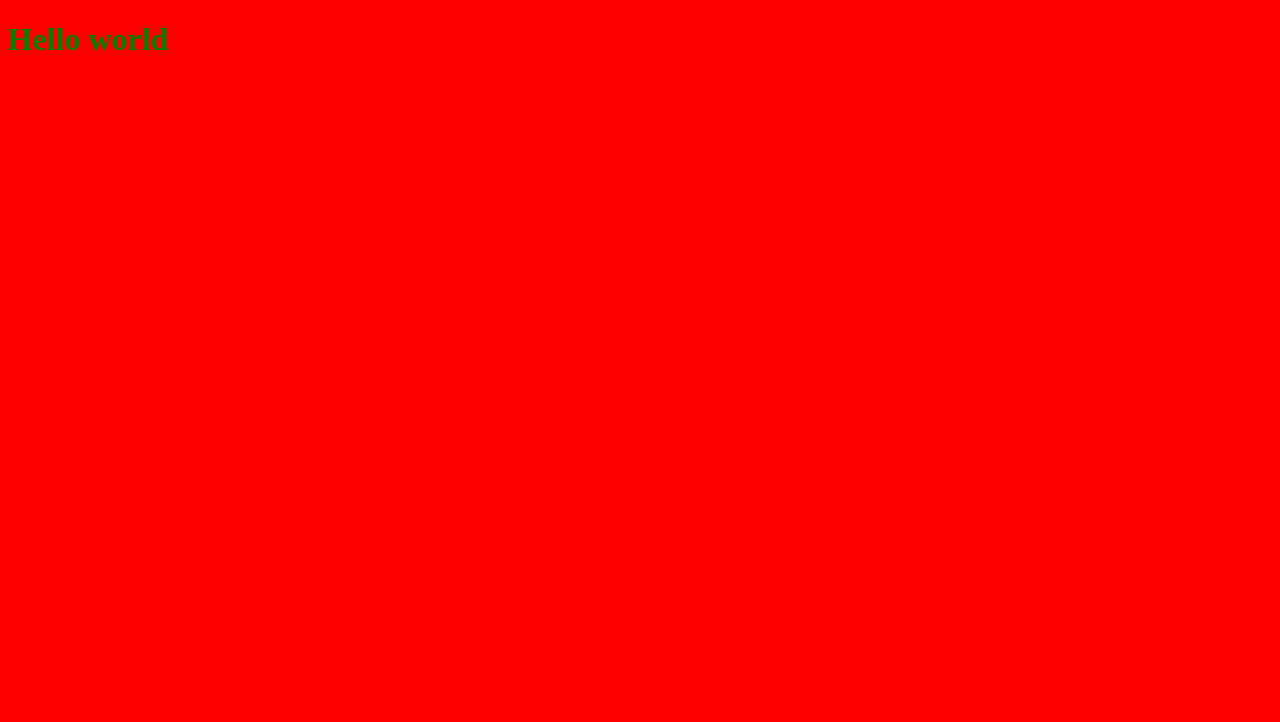
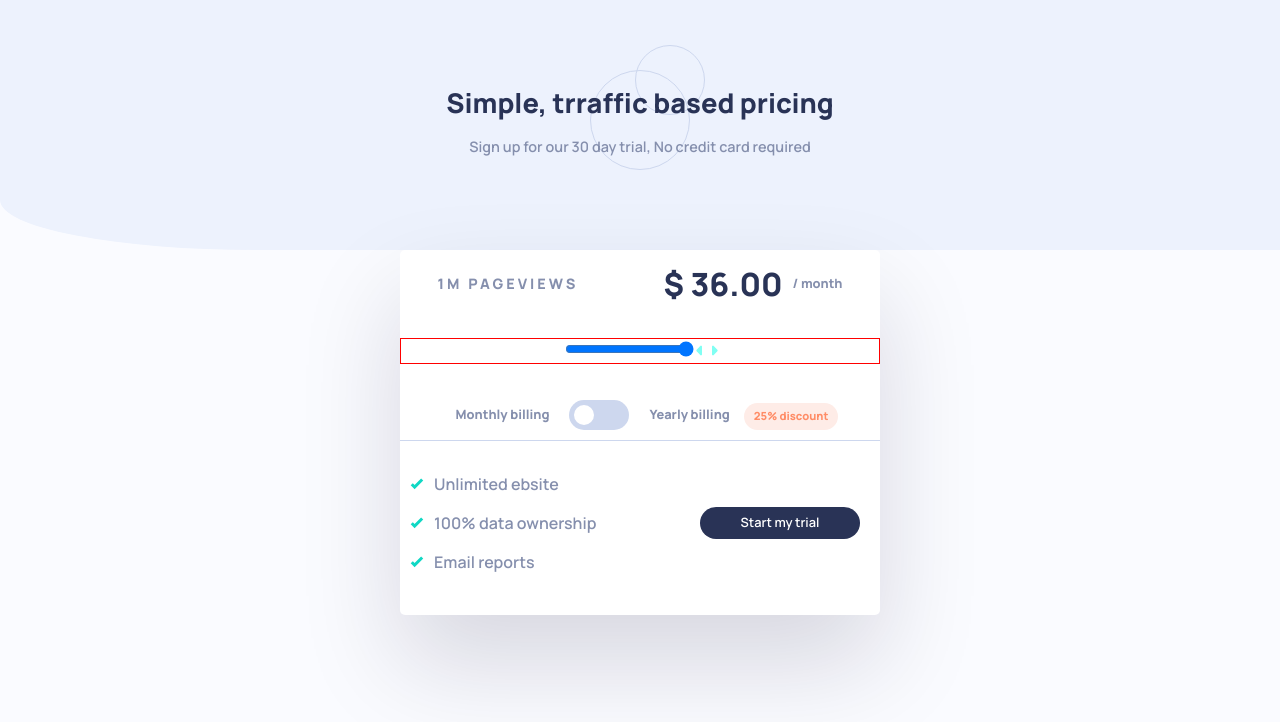
Before and after one commit to zineb-Bou/Interactive-pricing-component, a React app: page / in a window 1280 px wide. Built offline with nearby package versions, Linux system fonts and the light colour scheme.

Commit message:
:white_check_mark: Implement header & card.

```diff
--- /dev/null
+++ b/src/components/card.js
@@ -0,0 +1,156 @@
+import React from 'react';
+import { Checkmark } from './icons';
+import { SliderIcon } from './icons';
+import styles from '../style/button.module.css';
+import font from '../style/typography.module.css';
+const pricing = [
+  { viewsValue: 10, viewsSymbol: 'K', price: 8 },
+  { viewsValue: 50, viewsSymbol: 'K', price: 12 },
+  { viewsValue: 100, viewsSymbol: 'K', price: 16 },
+  { viewsValue: 500, viewsSymbol: 'K', price: 24 },
+  { viewsValue: 1, viewsSymbol: 'M', price: 36 },
+];
+// - 10K pageviews / $8 per month
+// - 50K pageviews / $12 per month
+// - 100K pageviews / $16 per month
+// - 500k pageviews / $24 per month
+// - 1M pageviews / $36 per month
+function CardFooter() {
+  return (
+    <div className="card-footer">
+      <ul className="list" role="list">
+        <li>
+          <Checkmark className="checkmarkIcon" aria-hidden="true" />
+          Unlimited ebsite
+        </li>
+        <li>
+          <Checkmark className="checkmarkIcon" aria-hidden="true" />
+          100% data ownership
+        </li>
+        <li>
+          <Checkmark className="checkmarkIcon" aria-hidden="true" />
+          Email reports
+        </li>
+      </ul>
+      <button className={styles.cta}> Start my trial</button>
+    </div>
+  );
+}
+class Slider extends React.Component {
+  handleViewsChange(views) {
+    this.props.onViewsChange(views);
+  }
+  handleValueChange(e) {
+    const price = pricing[e.target.value].price;
+    const views = `${pricing[e.target.value].viewsValue}${
+      pricing[e.target.value].viewsSymbol
+    }`;
+    this.props.onPriceChange(price);
+    this.handleViewsChange(views);
+  }
+  render() {
+    return (
+      <div className="card-content__slidebar">
+        <label htmlFor="price">
+          {/* className={styles.rangeWrapper} */}
+          <span>
+            <input
+              id="price"
+              type="range"
+              min="0"
+              max="4"
+              onChange={this.handleValueChange.bind(this)}
+            />
+            {/* className={styles.thumb} */}
+            <span className="sliderTrack"></span>
+            <span className="sliderThumb">
+              <SliderIcon className="sliderIcon" />
+            </span>
+          </span>
+          <span className="visually-hidden"> Price</span>
+        </label>
+      </div>
+    );
+  }
+}
+class CardTop extends React.Component {
+  constructor(props) {
+    super(props);
+    this.state = {
+      price: pricing[4].price,
+      views: `${pricing[4].viewsValue}${pricing[4].viewsSymbol}`,
+    };
+  }
+  handlePriceChange(price) {
+    this.setState({
+      price,
+    });
+  }
+  handleViewsChange(views) {
+    this.setState({
+      views,
+    });
+  }
+  render() {
+    return (
+      <div className="card-content">
+        {/* {JSON.stringify(this.state)} */}
+        <div className="card-content__top">
+          <h3 className={font.cardTitle}> {this.state.views} pageviews </h3>
+          <div className="card-top__pricing">
+            <output
+              className={font.billingTag}
+            >{`$ ${this.state.price}.00`}</output>
+            <p className={font.smallText}> / month</p>
+          </div>
+        </div>
+        <Slider
+          // price={this.state.price}
+          // //
+          onPriceChange={this.handlePriceChange.bind(this)}
+          onViewsChange={this.handleViewsChange.bind(this)}
+        />
+        <div className="card-content__bottom">
+          <fieldset className={styles.toggleButton} aria-label="pricing toggle">
+            <legend className="visually-hidden">Billing option</legend>
+            <label htmlFor="monthly" className={font.smallText}>
+              Monthly billing
+            </label>
+            <div className={styles.toggleWrapper}>
+              <input
+                className={styles.toggleMonthly}
+                type="radio"
+                id="monthly"
+                name="notify"
+                value="monthly"
+                checked={true}
+              />
+              <input
+                className={styles.toggleYearly}
+                type="radio"
+                id="yearly"
+                name="notify"
+                value="yearly"
+              />
+              <span aria-hidden="true" className={styles.toggleBall}></span>
+            </div>
+            <label htmlFor="yearly" className={font.smallText}>
+              Yearly billing
+            </label>
+          </fieldset>
+          <span className={styles.discountTag}> 25% discount</span>
+        </div>
+      </div>
+    );
+  }
+}
+function Card() {
+  return (
+    <div className="card">
+      <h2 className="visually-hidden">Pricing card </h2>
+      <CardTop />
+      <CardFooter />
+    </div>
+  );
+}
+export default Card;
--- /dev/null
+++ b/src/components/header.js
@@ -0,0 +1,16 @@
+import React from 'react';
+import font from '../style/typography.module.css';
+function Header() {
+  return (
+    <header className="header">
+      <span aria-hidden="true" className="circle big-circle"></span>
+      <span aria-hidden="true" className="circle small-circle"></span>
+      <h1 className={font.title}> Simple, trraffic based pricing</h1>
+      <p className={font.subtitle}>
+        Sign up for our 30 day trial, No credit card required
+      </p>
+    </header>
+  );
+}
+
+export default Header;
--- /dev/null
+++ b/src/components/icons.js
@@ -0,0 +1,16 @@
+import React from 'react';
+
+export const Checkmark = (props) => (
+  <svg viewBox="0 0 9 8" {...props}>
+    <path strokeWidth="2" d="m1 4.134 1.907 1.908L7.949 1" />
+  </svg>
+);
+
+export const SliderIcon = (props) => (
+  <svg viewBox="0 0 22 13" {...props}>
+    <path
+      d="M16 2.558v7.884a1 1 0 0 0 1.735.679l3.639-3.943a1 1 0 0 0 0-1.356l-3.64-3.943A1 1 0 0 0 16 2.558zm-10 0v7.884a1 1 0 0 1-1.735.679L.626 7.178a1 1 0 0 1 0-1.356l3.64-3.943A1 1 0 0 1 6 2.558z"
+      fillRule="evenodd"
+    />
+  </svg>
+);
--- /dev/null
+++ b/src/components/main.js
@@ -0,0 +1,11 @@
+import React from 'react';
+import Card from './card';
+function Main() {
+  return (
+    <main className="main">
+      <Card />
+    </main>
+  );
+}
+
+export default Main;
--- a/src/index.js
+++ b/src/index.js
@@ -1,8 +1,16 @@
 import React from 'react';
 import ReactDOM from 'react-dom';
-import styles from './style/index.css';
+import Header from './components/header';
+import Main from './components/main';
+import './style/patters.css';
+import './style/layout.css';
 
 function App() {
-  return <h1 className={styles.title}> Hello world </h1>;
+  return (
+    <>
+      <Header />
+      <Main />
+    </>
+  );
 }
 ReactDOM.render(<App />, document.getElementById('root'));
--- /dev/null
+++ b/src/style/button.module.css
@@ -0,0 +1,84 @@
+@import 'color.css';
+
+.cta {
+  color: #fff;
+  background-color: var(--Dark-Desaturated-Blue);
+  border-radius: 30px;
+  border: none;
+  padding: 5px 20px;
+  width: 10rem;
+  height: 2rem;
+  font-size: 0.8rem;
+  margin: 0 20px;
+  cursor: pointer;
+}
+
+.toggleButton {
+  border: none;
+  display: flex;
+  flex-direction: row;
+  align-items: center;
+}
+.toggleWrapper {
+  width: 60px;
+  height: 30px;
+  border-radius: 20px;
+  background-color: var(--Light-Grayish-Blue);
+  display: flex;
+  align-items: center;
+  justify-content: space-around;
+  position: relative;
+  margin: 0 20px;
+}
+.toggleBall {
+  content: '';
+  background-color: #fff;
+  position: absolute;
+  transform: translateX(-15px);
+  transition: transform 200ms linear;
+  border-radius: 50px;
+  width: 20px;
+  height: 20px;
+}
+.toggleWrapper > input {
+  visibility: hidden;
+}
+.toggleYearly:checked ~ .toggleBall {
+  transform: translateX(15px);
+  transition: transform 200ms linear;
+}
+
+.discountTag {
+  background-color: var(--Light-Grayish-Red);
+  color: var(--Light-Red);
+  padding: 5px 10px;
+  border-radius: 20px;
+  font-weight: 800;
+  font-size: 0.7rem;
+}
+/* .rangeWrapper {
+  background-color: var(--Soft-Cyan);
+  display: flex;
+  justify-content: center;
+  height: 1rem;
+  width: 25rem;
+  border-radius: 50px;
+  position: relative;
+} */
+/* input[type='range'] {
+  visibility: hidden;
+}
+input[type='range']::-webkit-slider-thumb {
+  -webkit-appearance: none;
+  visibility: hidden;
+}
+
+.thumb {
+  height: 3rem;
+  width: 3rem;
+  border-radius: 50%;
+  background-color: var(--Strong-Cyan);
+  display: grid;
+  place-items: center;
+
+} */
--- /dev/null
+++ b/src/style/color.css
@@ -0,0 +1,24 @@
+:root {
+  /* (Full Slider Bar) */
+  --Soft-Cyan: hsl(174, 77%, 80%);
+  /* (Slider Backround) */
+  --Strong-Cyan: hsl(174, 86%, 45%);
+  /* (Discount Background) */
+  --Light-Grayish-Red: hsl(14, 92%, 95%);
+  /* (Discount Text) */
+  --Light-Red: hsl(15, 100%, 70%);
+  /* (CTA Text) */
+  --Pale-Blue: hsl(226, 100%, 87%);
+  /* (Pricing Component Background) */
+  --White: hsl (0, 0%, 100%);
+  /* (Main Background) */
+  --Very-Pale-Blue: hsl(230, 100%, 99%);
+  /* (Empty Slider Bar) */
+  --Light-Grayish-Blue: hsl(224, 65%, 95%);
+  /*  (Toggle Background) */
+  --Light-Grayish-Blue: hsl(223, 50%, 87%);
+  /* (Text) */
+  --Grayish-Blue: hsl(225, 20%, 60%);
+  /* (Text & CTA Background) */
+  --Dark-Desaturated-Blue: hsl(227, 35%, 25%);
+}
--- a/src/style/index.css
+++ /dev/null
@@ -1,6 +0,0 @@
-.title {
-  color: green;
-}
-body {
-  background-color: red;
-}
--- /dev/null
+++ b/src/style/layout.css
@@ -0,0 +1,93 @@
+@import 'reset.css';
+
+body {
+  min-height: 100vh;
+  background-color: var(--Very-Pale-Blue);
+  position: relative;
+}
+.main {
+  display: flex;
+  justify-content: center;
+  /* border: 1px solid green; */
+}
+.header {
+  /* border: 1px solid red; */
+  z-index: 2;
+  display: flex;
+  flex-direction: column;
+  align-items: center;
+  justify-content: center;
+  height: 15rem;
+  position: relative;
+}
+.card {
+  width: 30rem;
+  padding: 10px 0;
+  background-color: #fff;
+  border-radius: 5px;
+  margin: 10px 20px;
+  box-shadow: rgba(17, 12, 46, 0.15) 0px 48px 100px 0px;
+}
+.card-content {
+  display: flex;
+  flex-direction: column;
+}
+.card-content__top {
+  display: flex;
+  flex-direction: row;
+  justify-content: space-around;
+  align-items: center;
+}
+.card-top__pricing {
+  display: flex;
+  flex-direction: row;
+  align-items: center;
+}
+.card-content__slidebar {
+  border: 1px solid red;
+  display: flex;
+  justify-content: center;
+  margin: 30px 0;
+}
+
+.card-content__bottom {
+  display: flex;
+  flex-direction: row;
+  justify-content: center;
+  align-items: center;
+}
+.card-footer {
+  display: flex;
+  flex-wrap: wrap;
+  align-items: center;
+  justify-content: space-between;
+  border-top: 1px solid var(--Light-Grayish-Blue);
+}
+.list {
+  padding: 0;
+}
+.list > li {
+  margin: 15px 0;
+  color: var(--Grayish-Blue);
+}
+.checkmarkIcon {
+  margin: 0 10px;
+  width: 14px;
+  height: 12px;
+  stroke: #10d8c4;
+  fill: none;
+}
+.sliderIcon {
+  fill: #80fff3;
+  width: 22px;
+  height: 13px;
+}
+.visually-hidden:not(:focus):not(:active) {
+  clip: rect(0 0 0 0);
+  clip-path: inset(100%);
+  height: 1px;
+  overflow: hidden;
+  position: absolute;
+  white-space: nowrap;
+  width: 1px;
+}
--- /dev/null
+++ b/src/style/patters.css
@@ -0,0 +1,29 @@
+body::before {
+  content: '';
+  height: 250px;
+  width: 100%;
+  position: absolute;
+  top: 0;
+  background-color: hsl(221, 80%, 96%);
+  border-radius: 0 0 0 20%;
+  z-index: -1;
+}
+.circle {
+  position: absolute;
+  display: inline-block;
+  height: 130px;
+  width: 130px;
+  border-radius: 100%;
+  background-color: transparent;
+  border: 1px solid var(--Light-Grayish-Blue);
+  z-index: -1;
+}
+.big-circle {
+  height: 100px;
+  width: 100px;
+}
+.small-circle {
+  height: 70px;
+  width: 70px;
+  transform: translate(30px, -40px);
+}
--- /dev/null
+++ b/src/style/reset.css
@@ -0,0 +1,84 @@
+/* Box sizing rules */
+*,
+*::before,
+*::after {
+  box-sizing: border-box;
+}
+
+/* Remove default margin */
+body,
+h1,
+h2,
+h3,
+h4,
+p,
+figure,
+blockquote,
+dl,
+dd {
+  margin: 0;
+}
+
+/* Remove list styles on ul, ol elements with a list role, which suggests default styling will be removed */
+ul[role='list'],
+ol[role='list'] {
+  list-style: none;
+}
+
+/* Set core root defaults */
+html:focus-within {
+  scroll-behavior: smooth;
+}
+
+/* Set core body defaults */
+body {
+  min-height: 100vh;
+  text-rendering: optimizeSpeed;
+  line-height: 1.5;
+}
+
+/* A elements that don't have a class get default styles */
+a:not([class]) {
+  text-decoration-skip-ink: auto;
+}
+
+/* Make images easier to work with */
+img,
+picture {
+  max-width: 100%;
+  display: block;
+}
+
+/* Inherit fonts for inputs and buttons */
+input,
+button,
+textarea,
+select {
+  font: inherit;
+}
+
+/* Remove all animations, transitions and smooth scroll for people that prefer not to see them */
+@media (prefers-reduced-motion: reduce) {
+  html:focus-within {
+    scroll-behavior: auto;
+  }
+
+  *,
+  *::before,
+  *::after {
+    animation-duration: 0.01ms !important;
+    animation-iteration-count: 1 !important;
+    transition-duration: 0.01ms !important;
+    scroll-behavior: auto !important;
+  }
+}
+
+.visually-hidden:not(:focus):not(:active) {
+  clip: rect(0 0 0 0);
+  clip-path: inset(100%);
+  height: 1px;
+  overflow: hidden;
+  position: absolute;
+  white-space: nowrap;
+  width: 1px;
+}
--- /dev/null
+++ b/src/style/typography.module.css
@@ -0,0 +1,37 @@
+@import url('https://fonts.googleapis.com/css2?family=Manrope:wght@600;800&display=swap');
+body {
+  font-family: 'Manrope', sans-serif;
+}
+.title {
+  color: var(--Dark-Desaturated-Blue);
+  margin: 0 20px;
+  font-size: 1.7rem;
+  margin-bottom: 12px;
+  text-align: center;
+}
+.subtitle {
+  font-size: 0.9rem;
+  color: var(--Grayish-Blue);
+  font-weight: 600;
+  margin: 0 20px;
+  text-align: center;
+}
+.cardTitle {
+  text-transform: uppercase;
+  letter-spacing: 3px;
+  font-size: 0.9rem;
+  color: var(--Grayish-Blue);
+  font-weight: 800;
+}
+
+.smallText {
+  font-size: 0.8rem;
+  color: var(--Grayish-Blue);
+  font-weight: 800;
+}
+.billingTag {
+  font-size: 2rem;
+  color: var(--Dark-Desaturated-Blue);
+  font-weight: 800;
+  margin: 0 10px;
+}
```
Also changed, not shown: public/index.html (+1 -1 lines), webpack.config.js (+8 -2 lines), public/assets/favicon-32x32.png (added), public/assets/icon-check.svg (added), public/assets/icon-slider.svg (added), src/components/slider.js (added), src/style/card.module.css (added).
